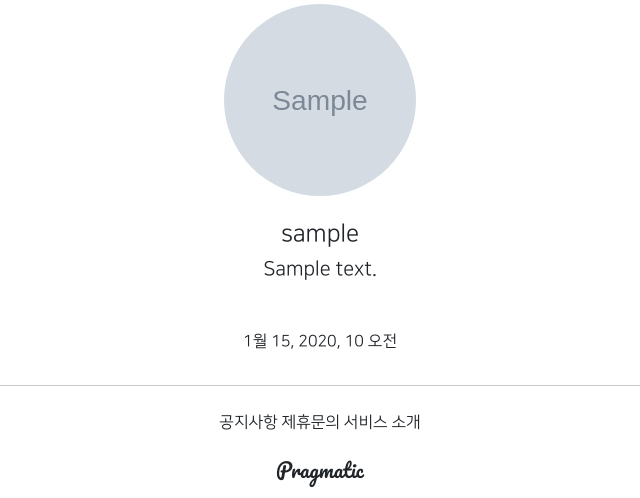
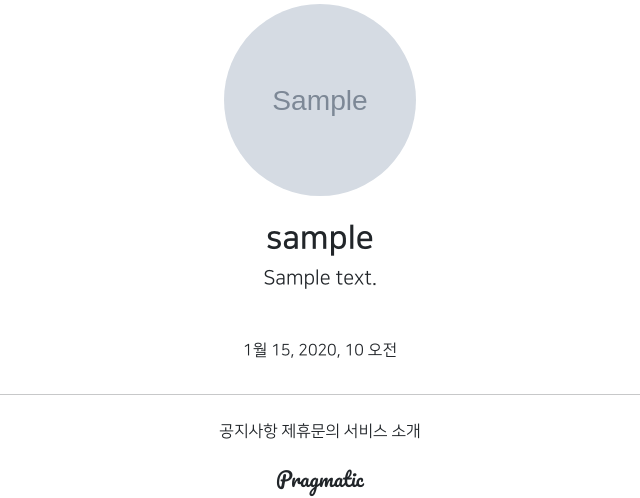
Before and after one commit to noeul1114/gis_4ban_1, a Django app: page /accounts/detail/1 in a window 1280 px wide. Shown: the part 269-767 px from the top of the page, without its empty margins (320-960 px from the left). Run offline with Django 3.2, Linux system fonts and the light colour scheme; tables that the repository leaves empty hold one stand-in row (values such as "Sample post"); grey boxes marked "Sample" are stand-in pictures; parts of the project's set-up code (start-up, migrations or seed data) failed here and were passed over; some libraries are stand-ins or nearby versions.

Commit message:
7/27 class 4ban commit 1

```diff
--- a/accountapp/templates/accountapp/detail.html
+++ b/accountapp/templates/accountapp/detail.html
@@ -9,14 +9,14 @@
                 <img src="{{ target_user.profile.image.url }}"
                      class="profile_image m-4"
                      alt="profile image">
-                <h4>{{ target_user.profile.nickname }}</h4>
+                <h2 class="NNS_B">{{ target_user.profile.nickname }}</h2>
                 <h5>{{ target_user.profile.message }}</h5>
             {% else %}
-            <h4>
+            <h2>
                 <a href="{% url 'profileapp:create' %}">
                     Create Profile
                 </a>
-            </h4>
+            </h2>
             {% endif %}
         </div>
         <div>
--- a/static/base.css
+++ b/static/base.css
@@ -27,3 +27,7 @@
     border-radius: 20rem;
     object-fit: cover;
 }
+
+.NNS_B {
+    font-family: "NanumSquareB", cursive;
+}
```
